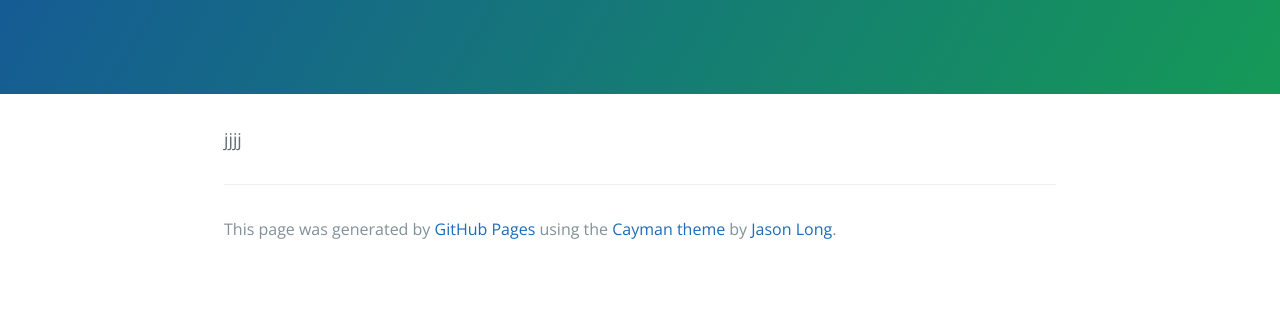
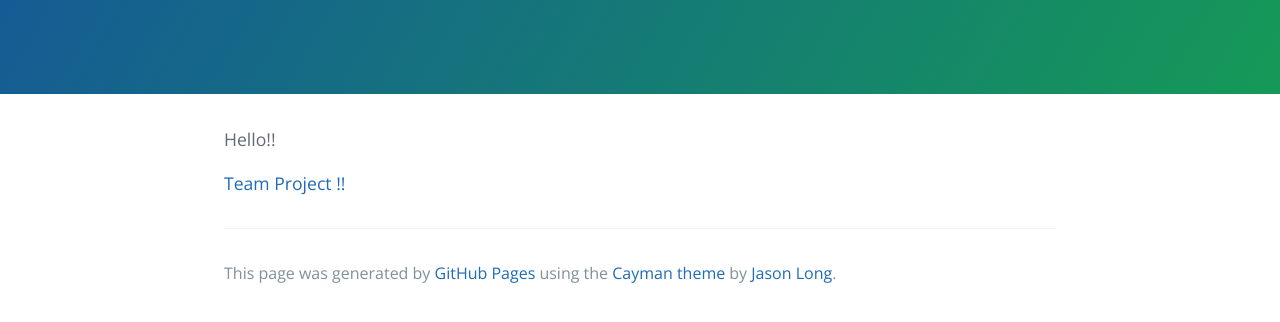
Before and after one commit to EunsuJeong/EunsuJeong.github.io, a plain HTML site: page index.html in a window 1280 px wide. Shown: the part 176-498 px from the top of the page. Drawn offline with nearby package versions, Linux system fonts and the light colour scheme.

Commit message:
Update index.html

```diff
--- a/index.html
+++ b/index.html
@@ -16,7 +16,8 @@
     </section>
 
     <section class="main-content">
-      <p>jjjj</p>
+      <p>Hello!!</p>
+      <a href = "https://github.com/EunsuJeong/Sinodeung"> Team Project !!</a>
 
       <footer class="site-footer">
 
```
